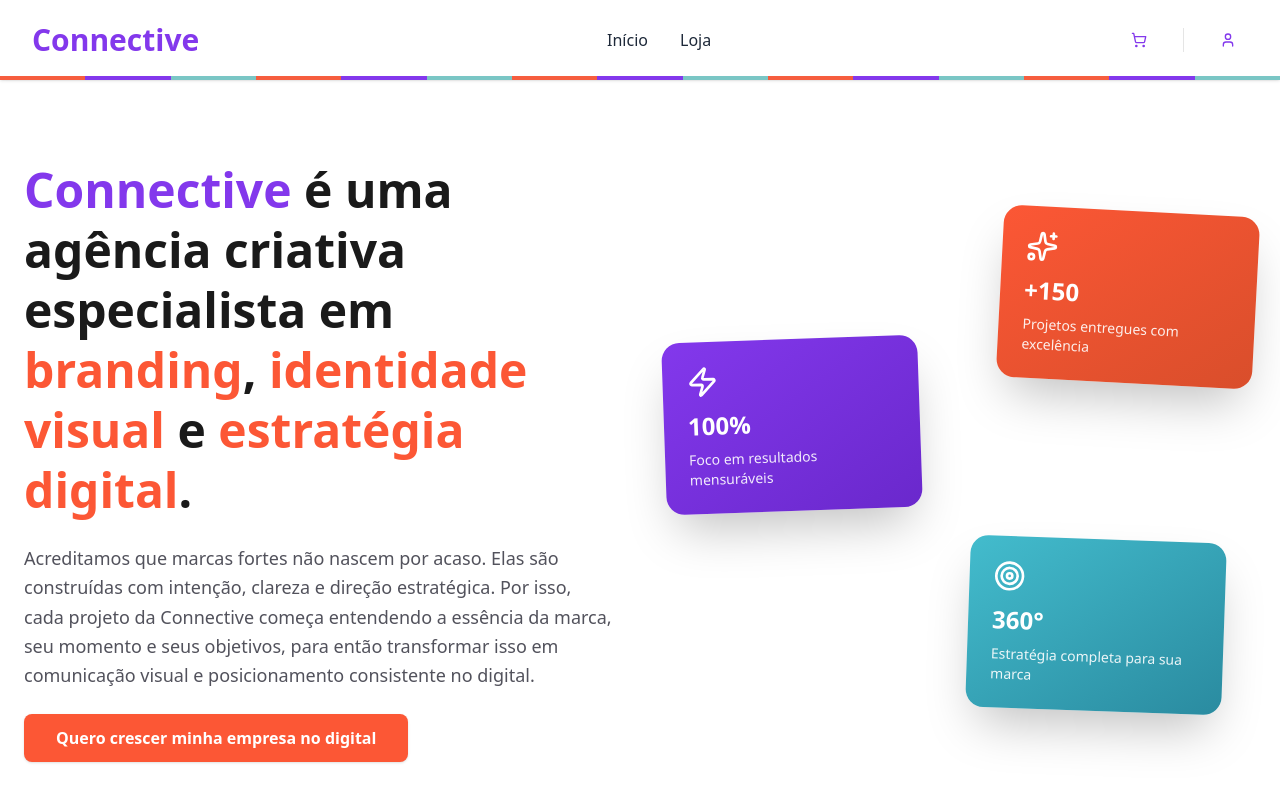
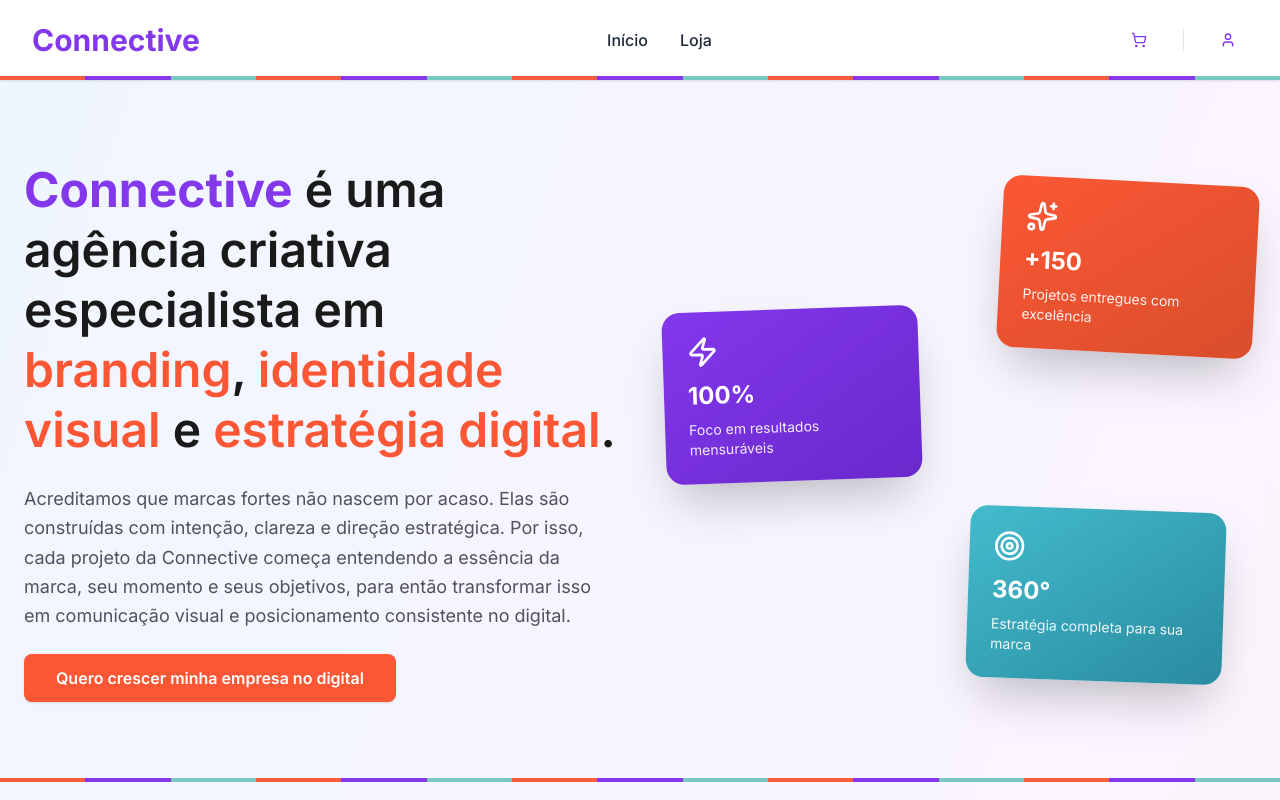
Before and after one commit to 21lucasbarros/connective, a Next.js app: page / in a window 1280 px wide. Shown: the top 800 px of the page. Built offline with nearby package versions, Linux system fonts and the light colour scheme.

Commit message:
feat: atualizei estilos de tipografia e gradientes de fundo em varios componentes.

```diff
--- a/src/app/globals.css
+++ b/src/app/globals.css
@@ -66,8 +66,12 @@
 @theme inline {
   --color-background: var(--background);
   --color-foreground: var(--foreground);
-  --font-sans: var(--font-geist-sans);
-  --font-mono: var(--font-geist-mono);
+  --font-sans: var(--font-inter);
+  --font-mono: var(--font-inter);
+  --fw-regular: 400;
+  --fw-medium: 500;
+  --fw-semibold: 600;
+  --fw-bold: 700;
   --color-sidebar-ring: var(--sidebar-ring);
   --color-sidebar-border: var(--sidebar-border);
   --color-sidebar-accent-foreground: var(--sidebar-accent-foreground);
@@ -186,5 +190,33 @@
   }
   body {
     @apply bg-background text-foreground;
+    font-family: var(--font-inter), system-ui, -apple-system, "Segoe UI", Roboto,
+      "Helvetica Neue", Arial, "Noto Sans", "Liberation Sans", sans-serif;
+    font-weight: var(--fw-regular);
+  }
+  code,
+  kbd,
+  samp,
+  pre {
+    font-family: var(--font-mono);
+  }
+
+  /* Typography rules: titles, body text, buttons */
+  h1,
+  h2,
+  h3,
+  h4,
+  h5,
+  h6 {
+    font-family: var(--font-inter);
+    font-weight: var(--fw-semibold);
+  }
+
+  button,
+  input[type="button"],
+  input[type="submit"],
+  .btn {
+    font-family: var(--font-inter);
+    font-weight: var(--fw-medium);
   }
 }
--- a/src/app/layout.tsx
+++ b/src/app/layout.tsx
@@ -1,18 +1,13 @@
+import "./globals.css";
 import type { Metadata } from "next";
-import { Geist, Geist_Mono } from "next/font/google";
-import "./globals.css";
-import Header from "@/components/header";
+import { Inter } from "next/font/google";
 import { CartProvider } from "@/lib/cart";
 import { AuthProvider } from "@/lib/auth";
 
-const geistSans = Geist({
-  variable: "--font-geist-sans",
+const inter = Inter({
+  variable: "--font-inter",
   subsets: ["latin"],
-});
-
-const geistMono = Geist_Mono({
-  variable: "--font-geist-mono",
-  subsets: ["latin"],
+  weight: ["400", "500", "600", "700"],
 });
 
 export const metadata: Metadata = {
@@ -27,9 +22,7 @@ export default function RootLayout({
 }>) {
   return (
     <html lang="pt-br">
-      <body
-        className={`${geistSans.variable} ${geistMono.variable} antialiased`}
-      >
+      <body className={`${inter.variable} antialiased`}>
         <AuthProvider>
           <CartProvider>{children}</CartProvider>
         </AuthProvider>
--- a/src/app/page.tsx
+++ b/src/app/page.tsx
@@ -6,7 +6,7 @@ import Hero from "@/components/hero";
 
 export default function Home() {
   return (
-    <main className="bg-[#f7f7f7] min-h-screen flex flex-col text-[#1a1a1a]">
+    <main className="bg-linear-to-br from-blue-50 via-purple-50 to-pink-50 min-h-screen flex flex-col text-[#1a1a1a]">
       <Header />
       <Hero />
       <About />
--- a/src/components/about.tsx
+++ b/src/components/about.tsx
@@ -4,7 +4,7 @@ import { motion } from "framer-motion";
 
 export default function About() {
   return (
-    <section className="py-16 px-6 bg-linear-to-b from-pink-50 to-white w-full">
+    <section className="py-16 px-6 w-full">
       <div className="max-w-6xl mx-auto">
         <motion.h2
           className="text-3xl md:text-4xl font-bold text-center mb-12 text-gray-800"
--- a/src/components/company-values.tsx
+++ b/src/components/company-values.tsx
@@ -61,7 +61,7 @@ export default function CompanyValues() {
   ];
 
   return (
-    <div className="min-h-screen bg-linear-to-br from-blue-50 via-purple-50 to-pink-50 py-16 px-4">
+    <div className="min-h-screen py-16 px-4">
       <div className="max-w-5xl mx-auto">
         {/* Header */}
         <motion.div
--- a/src/components/hero.tsx
+++ b/src/components/hero.tsx
@@ -7,7 +7,7 @@ import ColorBar from "@/components/color-bar";
 
 export default function Hero() {
   return (
-    <section className="w-full bg-white py-20 relative">
+    <section className="w-full py-20 relative">
       <div className="max-w-7xl mx-auto pl-4 pr-6 md:pl-6 md:pr-6">
         <div className="grid md:grid-cols-2 gap-12 items-center">
           <motion.div
```
